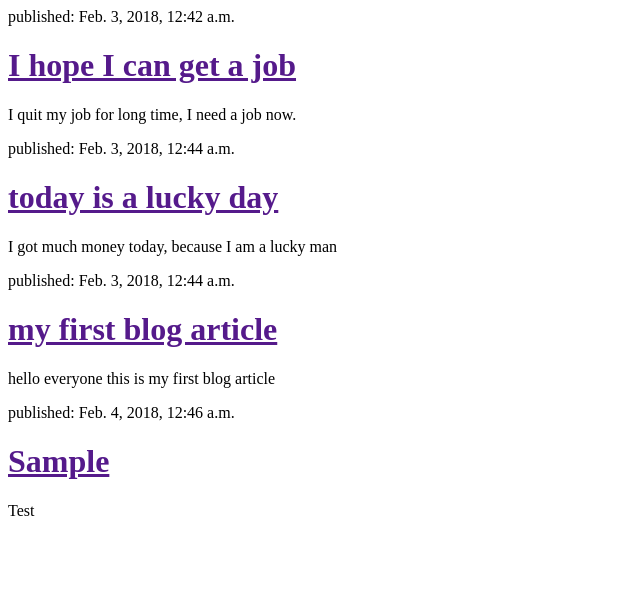
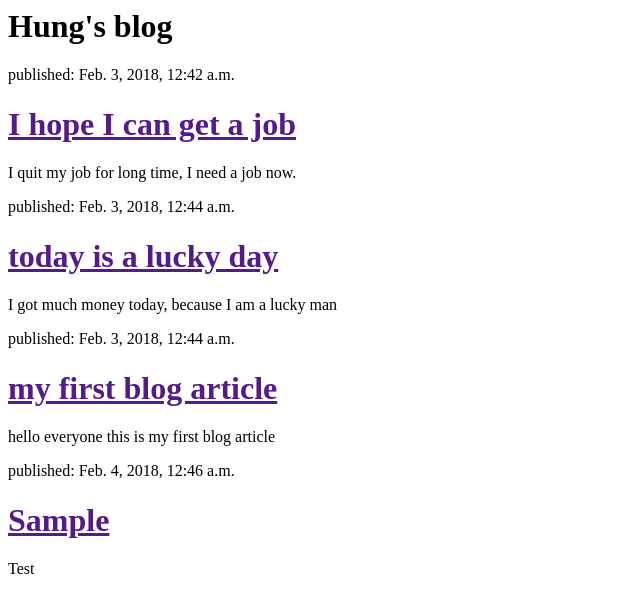
Before and after one commit to shanyhung/my-first-blog, a Django app: page / in a window 1280 px wide. Shown: the top 613 px of the page, without its empty margins (0-640 px from the left). Run offline with Django 3.2, Linux system fonts and the light colour scheme; data comes from the database, SQL or seed files in the repository; both versions use the stored data as it was after the commit.

Commit message:
add some blog context

```diff
--- a/blog/templates/blog/post_list.html
+++ b/blog/templates/blog/post_list.html
@@ -3,6 +3,9 @@
         <title>my django blog</title>
     </head>
     <body>
+        <div>
+            <h1>Hung's blog</h1>
+        </div>
         <div>
             {% for post in posts %}
                 <div>
```
Also changed, not shown: db.sqlite3 (added), 1 other file.
